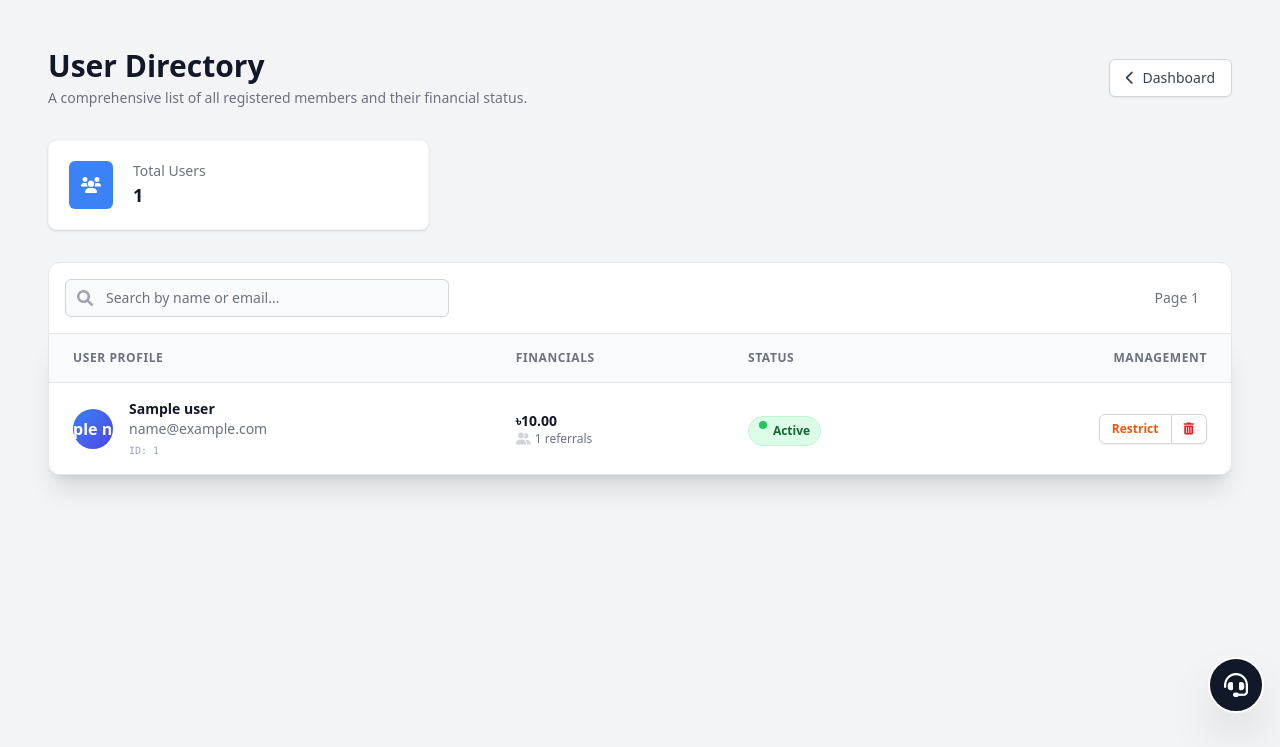
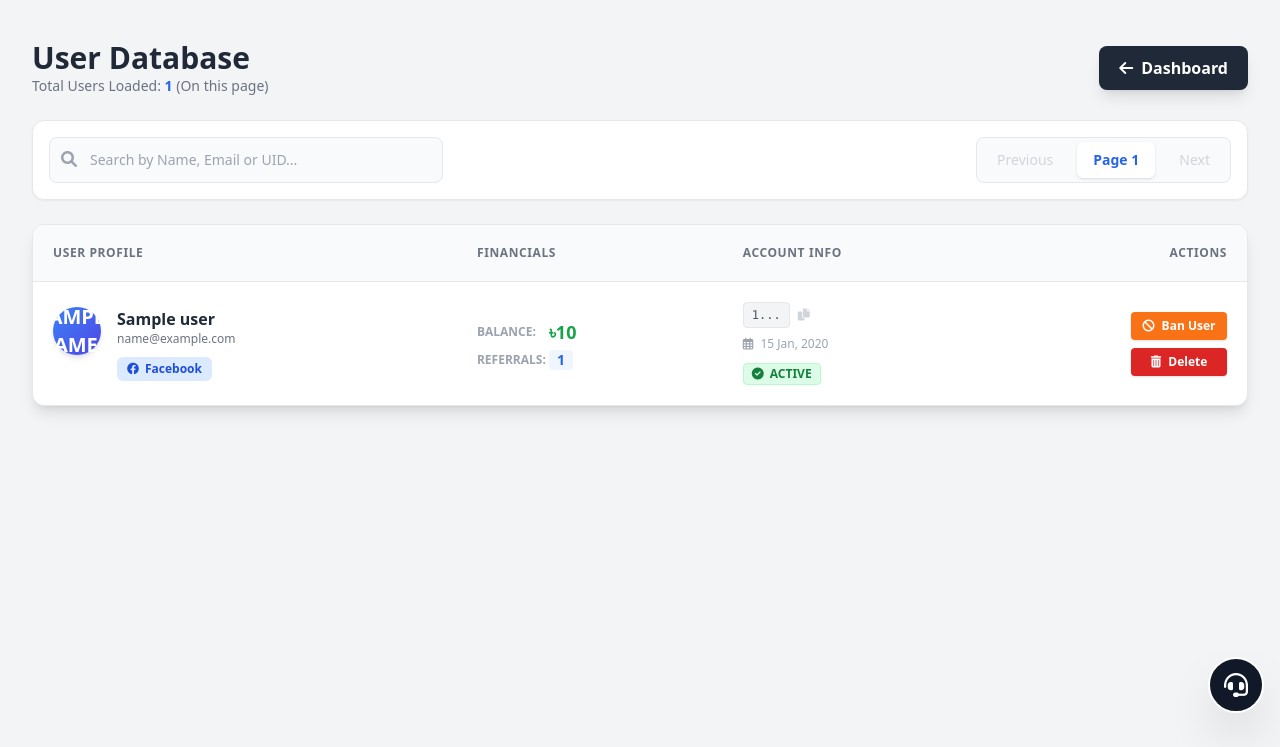
Before and after one commit to uto24/Riseii2, a Flask app: template templates/manage_users.html in a window 1280 px wide. Shown: the top 747 px of the page. Run offline with Flask 3, Linux system fonts and the light colour scheme; the template is opened without the code that fills it: most values are stand-ins (such as "Sample title", 1, 10 or a date in 2020); some libraries are stand-ins or nearby versions.

Commit message:
Update manage_users.html

```diff
--- a/templates/manage_users.html
+++ b/templates/manage_users.html
@@ -1,131 +1,161 @@
 {% extends "base.html" %}
 
 {% block content %}
-<div class="max-w-7xl mx-auto px-4 sm:px-6 lg:px-8 py-8">
+<div class="max-w-7xl mx-auto mt-6 mb-24 px-4">
 
-    <div class="md:flex md:items-center md:justify-between mb-8">
-        <div class="flex-1 min-w-0">
-            <h2 class="text-2xl font-bold leading-7 text-gray-900 sm:text-3xl sm:truncate">User Directory</h2>
-            <p class="mt-1 text-sm text-gray-500">A comprehensive list of all registered members and their financial status.</p>
+    <!-- Header Section -->
+    <div class="flex flex-col md:flex-row justify-between items-center mb-6 gap-4">
+        <div>
+            <h1 class="text-3xl font-bold text-gray-800">User Database</h1>
+            <p class="text-gray-500 text-sm">Total Users Loaded: <span class="font-bold text-blue-600">{{ users|length }}</span> (On this page)</p>
         </div>
-        <div class="mt-4 flex md:mt-0 md:ml-4">
-            <a href="/{{ admin_route }}" class="inline-flex items-center px-4 py-2 border border-gray-300 rounded-md shadow-sm text-sm font-medium text-gray-700 bg-white hover:bg-gray-50 focus:outline-none transition">
-                <i class="fas fa-chevron-left mr-2"></i> Dashboard
+        <div class="flex gap-3">
+            <a href="/{{ admin_route }}" class="bg-gray-800 text-white px-5 py-2.5 rounded-lg font-bold hover:bg-black transition shadow-lg flex items-center">
+                <i class="fas fa-arrow-left mr-2"></i> Dashboard
             </a>
         </div>
     </div>
 
-    <div class="grid grid-cols-1 gap-5 sm:grid-cols-3 mb-8">
-        <div class="bg-white overflow-hidden shadow rounded-lg border border-gray-100">
-            <div class="p-5">
-                <div class="flex items-center">
-                    <div class="flex-shrink-0 bg-blue-500 rounded-md p-3">
-                        <i class="fas fa-users text-white"></i>
-                    </div>
-                    <div class="ml-5 w-0 flex-1">
-                        <dl>
-                            <dt class="text-sm font-medium text-gray-500 truncate">Total Users</dt>
-                            <dd class="text-lg font-bold text-gray-900">{{ users|length }}</dd>
-                        </dl>
-                    </div>
-                </div>
-            </div>
+    <!-- Search & Pagination Bar -->
+    <div class="bg-white p-4 rounded-xl shadow-sm border border-gray-200 mb-6 flex flex-col md:flex-row justify-between items-center gap-4">
+
+        <!-- Search Input -->
+        <div class="relative w-full md:w-1/3">
+            <i class="fas fa-search absolute left-3 top-3.5 text-gray-400"></i>
+            <input type="text" id="searchInput" onkeyup="filterTable()" placeholder="Search by Name, Email or UID..."
+                   class="w-full pl-10 pr-4 py-3 border border-gray-200 rounded-lg focus:ring-2 focus:ring-blue-500 outline-none text-sm transition bg-gray-50 focus:bg-white">
+        </div>
+
+        <!-- Pagination Buttons -->
+        <div class="flex items-center gap-2 bg-gray-50 p-1 rounded-lg border border-gray-200">
+            {% if has_prev %}
+            <a href="?page={{ page - 1 }}" class="px-4 py-2 text-sm font-bold text-gray-600 hover:bg-white hover:shadow rounded-md transition">Previous</a>
+            {% else %}
+            <span class="px-4 py-2 text-sm text-gray-300 cursor-not-allowed">Previous</span>
+            {% endif %}
+
+            <span class="px-4 py-2 text-sm font-bold bg-white shadow rounded-md text-blue-600">Page {{ page }}</span>
+
+            {% if has_next %}
+            <a href="?page={{ page + 1 }}" class="px-4 py-2 text-sm font-bold text-gray-600 hover:bg-white hover:shadow rounded-md transition">Next</a>
+            {% else %}
+            <span class="px-4 py-2 text-sm text-gray-300 cursor-not-allowed">Next</span>
+            {% endif %}
         </div>
     </div>
 
-    <div class="bg-white p-4 rounded-t-xl border border-gray-200 flex flex-col md:flex-row justify-between items-center gap-4">
-        <div class="relative w-full md:w-96">
-            <span class="absolute inset-y-0 left-0 pl-3 flex items-center text-gray-400">
-                <i class="fas fa-search"></i>
-            </span>
-            <input type="text" placeholder="Search by name or email..." class="block w-full pl-10 pr-3 py-2 border border-gray-300 rounded-md leading-5 bg-gray-50 placeholder-gray-500 focus:outline-none focus:ring-1 focus:ring-blue-500 focus:border-blue-500 sm:text-sm">
-        </div>
-
-        <div class="flex items-center gap-2">
-            <span class="text-sm text-gray-500 mr-2">Page {{ page }}</span>
-            <nav class="relative z-0 inline-flex rounded-md shadow-sm -space-x-px">
-                {% if has_prev %}
-                <a href="?page={{ page - 1 }}" class="relative inline-flex items-center px-3 py-2 rounded-l-md border border-gray-300 bg-white text-sm font-medium text-gray-500 hover:bg-gray-50">
-                    <i class="fas fa-chevron-left"></i>
-                </a>
-                {% endif %}
-
-                {% if has_next %}
-                <a href="?page={{ page + 1 }}" class="relative inline-flex items-center px-3 py-2 rounded-r-md border border-gray-300 bg-white text-sm font-medium text-gray-500 hover:bg-gray-50">
-                    <i class="fas fa-chevron-right"></i>
-                </a>
-                {% endif %}
-            </nav>
-        </div>
-    </div>
-
-    <div class="bg-white shadow-xl rounded-b-xl overflow-hidden border-x border-b border-gray-200">
+    <!-- Users Table -->
+    <div class="bg-white rounded-xl shadow-lg overflow-hidden border border-gray-200">
         <div class="overflow-x-auto">
-            <table class="min-w-full divide-y divide-gray-200">
-                <thead class="bg-gray-50">
+            <table class="w-full text-left border-collapse" id="userTable">
+                <thead class="bg-gray-50 text-gray-500 text-xs uppercase font-bold tracking-wider border-b border-gray-200">
                     <tr>
-                        <th scope="col" class="px-6 py-4 text-left text-xs font-semibold text-gray-500 uppercase tracking-wider">User Profile</th>
-                        <th scope="col" class="px-6 py-4 text-left text-xs font-semibold text-gray-500 uppercase tracking-wider">Financials</th>
-                        <th scope="col" class="px-6 py-4 text-left text-xs font-semibold text-gray-500 uppercase tracking-wider">Status</th>
-                        <th scope="col" class="px-6 py-4 text-right text-xs font-semibold text-gray-500 uppercase tracking-wider">Management</th>
+                        <th class="p-5">User Profile</th>
+                        <th class="p-5">Financials</th>
+                        <th class="p-5">Account Info</th>
+                        <th class="p-5 text-right">Actions</th>
                     </tr>
                 </thead>
-                <tbody class="bg-white divide-y divide-gray-100">
+                <tbody class="divide-y divide-gray-100">
                     {% for u in users %}
-                    <tr class="hover:bg-gray-50 transition-colors {{ 'bg-red-50/30' if u.is_banned else '' }}">
-                        <td class="px-6 py-4 whitespace-nowrap">
-                            <div class="flex items-center">
-                                <div class="h-10 w-10 flex-shrink-0">
-                                    <div class="h-10 w-10 rounded-full bg-gradient-to-br from-blue-500 to-indigo-600 flex items-center justify-center text-white font-semibold shadow-inner">
-                                        {{ u.name[0] if u.name else 'U' }}
-                                    </div>
+                    <tr class="hover:bg-blue-50/50 transition duration-150 group {{ 'bg-red-50' if u.is_banned else '' }}">
+
+                        <!-- Column 1: Profile -->
+                        <td class="p-5">
+                            <div class="flex items-start gap-4">
+                                <div class="w-12 h-12 rounded-full bg-gradient-to-br from-blue-500 to-indigo-600 flex items-center justify-center text-white font-bold text-xl shadow-md shrink-0">
+                                    {{ u.name[0] | upper if u.name else 'U' }}
                                 </div>
-                                <div class="ml-4">
-                                    <div class="text-sm font-bold text-gray-900">{{ u.name }}</div>
-                                    <div class="text-sm text-gray-500">{{ u.email }}</div>
-                                    <div class="text-[10px] font-mono text-gray-400 mt-1 uppercase">ID: {{ u.id }}</div>
+                                <div>
+                                    <h4 class="font-bold text-gray-800 text-base">{{ u.name }}</h4>
+                                    <p class="text-xs text-gray-500 mb-2">{{ u.email }}</p>
+
+                                    <!-- Facebook Link -->
+                                    {% if u.fb_link %}
+                                        <a href="{{ u.fb_link }}" target="_blank" class="inline-flex items-center gap-1.5 px-2.5 py-1 rounded-md bg-blue-100 text-blue-700 text-xs font-bold hover:bg-blue-200 transition">
+                                            <i class="fab fa-facebook"></i> Facebook
+                                        </a>
+                                    {% else %}
+                                        <span class="inline-flex items-center gap-1.5 px-2.5 py-1 rounded-md bg-gray-100 text-gray-400 text-xs font-bold cursor-not-allowed">
+                                            <i class="fas fa-unlink"></i> No FB
+                                        </span>
+                                    {% endif %}
                                 </div>
                             </div>
                         </td>
-                        <td class="px-6 py-4 whitespace-nowrap">
-                            <div class="text-sm font-bold text-gray-900">৳{{ "{:,.2f}".format(u.balance|float) }}</div>
-                            <div class="text-xs text-gray-500 flex items-center gap-1">
-                                <i class="fas fa-user-friends text-gray-300"></i> {{ u.referral_count }} referrals
+
+                        <!-- Column 2: Financials -->
+                        <td class="p-5">
+                            <div class="space-y-1">
+                                <div class="flex items-center gap-2">
+                                    <span class="text-xs text-gray-400 w-16 uppercase font-bold">Balance:</span>
+                                    <span class="text-lg font-bold text-green-600">৳{{ u.balance }}</span>
+                                </div>
+                                <div class="flex items-center gap-2">
+                                    <span class="text-xs text-gray-400 w-16 uppercase font-bold">Referrals:</span>
+                                    <span class="text-sm font-bold text-blue-600 bg-blue-50 px-2 rounded">{{ u.referral_count }}</span>
+                                </div>
                             </div>
                         </td>
-                        <td class="px-6 py-4 whitespace-nowrap">
-                            {% if u.is_banned %}
-                                <span class="px-2.5 py-1 inline-flex text-xs leading-5 font-semibold rounded-full bg-red-100 text-red-800 border border-red-200">
-                                    <span class="mr-1.5 flex h-2 w-2 rounded-full bg-red-500"></span> Restricted
-                                </span>
-                            {% else %}
-                                <span class="px-2.5 py-1 inline-flex text-xs leading-5 font-semibold rounded-full bg-green-100 text-green-800 border border-green-200">
-                                    <span class="mr-1.5 flex h-2 w-2 rounded-full bg-green-500"></span> Active
-                                </span>
-                            {% endif %}
+
+                        <!-- Column 3: Info & Status -->
+                        <td class="p-5">
+                            <div class="space-y-2">
+                                <!-- UID Copy -->
+                                <div class="flex items-center gap-2 group/uid cursor-pointer" onclick="copyToClipboard('{{ u.id }}')">
+                                    <span class="text-xs font-mono bg-gray-100 px-2 py-1 rounded text-gray-600 border border-gray-200 truncate max-w-[100px]" title="{{ u.id }}">
+                                        {{ u.id[:8] }}...
+                                    </span>
+                                    <i class="fas fa-copy text-gray-300 group-hover/uid:text-blue-500 text-xs transition"></i>
+                                </div>
+
+                                <!-- Joined Date -->
+                                <p class="text-xs text-gray-400">
+                                    <i class="far fa-calendar-alt mr-1"></i>
+                                    {{ u.created_at.strftime('%d %b, %Y') if u.created_at else 'N/A' }}
+                                </p>
+
+                                <!-- Status Badge -->
+                                <div>
+                                    {% if u.is_banned %}
+                                        <span class="inline-flex items-center px-2 py-0.5 rounded text-xs font-bold bg-red-100 text-red-700 border border-red-200">
+                                            <i class="fas fa-ban mr-1.5"></i> BANNED
+                                        </span>
+                                    {% else %}
+                                        <span class="inline-flex items-center px-2 py-0.5 rounded text-xs font-bold bg-green-100 text-green-700 border border-green-200">
+                                            <i class="fas fa-check-circle mr-1.5"></i> ACTIVE
+                                        </span>
+                                    {% endif %}
+                                </div>
+                            </div>
                         </td>
-                        <td class="px-6 py-4 whitespace-nowrap text-right text-sm font-medium">
-                            <div class="inline-flex shadow-sm rounded-md" role="group">
+
+                        <!-- Column 4: Actions -->
+                        <td class="p-5 text-right">
+                            <div class="flex flex-col gap-2 items-end">
                                 {% if u.is_banned %}
-                                    <a href="/{{ admin_route }}/unban_user/{{ u.id }}" class="inline-flex items-center px-3 py-1.5 bg-white border border-gray-300 rounded-l-md text-xs font-semibold text-green-600 hover:bg-green-50 transition">
-                                        Unban
+                                    <a href="/{{ admin_route }}/unban_user/{{ u.id }}" class="w-24 bg-green-500 hover:bg-green-600 text-white py-1.5 rounded text-xs font-bold transition shadow text-center">
+                                        <i class="fas fa-unlock mr-1"></i> Unban
                                     </a>
                                 {% else %}
-                                    <a href="/{{ admin_route }}/ban_user/{{ u.id }}" onclick="return confirm('Confirm restriction?')" class="inline-flex items-center px-3 py-1.5 bg-white border border-gray-300 rounded-l-md text-xs font-semibold text-orange-600 hover:bg-orange-50 transition">
-                                        Restrict
+                                    <a href="/{{ admin_route }}/ban_user/{{ u.id }}" onclick="return confirm('Are you sure you want to BAN this user?')" class="w-24 bg-orange-500 hover:bg-orange-600 text-white py-1.5 rounded text-xs font-bold transition shadow text-center">
+                                        <i class="fas fa-ban mr-1"></i> Ban User
                                     </a>
                                 {% endif %}
-                                <a href="/{{ admin_route }}/delete_user/{{ u.id }}" onclick="return confirm('DANGER: This cannot be undone!')" class="inline-flex items-center px-3 py-1.5 bg-white border-y border-r border-gray-300 rounded-r-md text-xs font-semibold text-red-600 hover:bg-red-50 transition">
-                                    <i class="fas fa-trash-alt"></i>
+
+                                <a href="/{{ admin_route }}/delete_user/{{ u.id }}" onclick="return confirm('WARNING: This will permanently DELETE the user. Cannot be undone!')" class="w-24 bg-red-600 hover:bg-red-700 text-white py-1.5 rounded text-xs font-bold transition shadow text-center">
+                                    <i class="fas fa-trash-alt mr-1"></i> Delete
                                 </a>
                             </div>
                         </td>
                     </tr>
                     {% else %}
                     <tr>
-                        <td colspan="4" class="px-6 py-12 text-center">
-                            <i class="fas fa-user-slash text-4xl text-gray-200 mb-3 block"></i>
-                            <span class="text-gray-400 font-medium">No users found in the database.</span>
+                        <td colspan="4" class="p-10 text-center">
+                            <div class="flex flex-col items-center justify-center text-gray-400">
+                                <i class="fas fa-users-slash text-5xl mb-4 text-gray-200"></i>
+                                <p class="text-lg font-medium">No users found on this page.</p>
+                            </div>
                         </td>
                     </tr>
                     {% endfor %}
@@ -134,4 +164,41 @@
         </div>
     </div>
 </div>
+
+<!-- JavaScript for Search and Copy -->
+<script>
+    // Search Function (Filters the current page table)
+    function filterTable() {
+        var input, filter, table, tr, td, i, txtValue, allText;
+        input = document.getElementById("searchInput");
+        filter = input.value.toUpperCase();
+        table = document.getElementById("userTable");
+        tr = table.getElementsByTagName("tr");
+
+        for (i = 1; i < tr.length; i++) { // Start loop from 1 to skip header
+            // Combine text from Name, Email, and UID columns
+            allText = "";
+            let nameCol = tr[i].getElementsByTagName("td")[0];
+            let uidCol = tr[i].getElementsByTagName("td")[2];
+
+            if (nameCol && uidCol) {
+                allText = nameCol.textContent + uidCol.textContent;
+                if (allText.toUpperCase().indexOf(filter) > -1) {
+                    tr[i].style.display = "";
+                } else {
+                    tr[i].style.display = "none";
+                }
+            }
+        }
+    }
+
+    // Copy UID Function
+    function copyToClipboard(text) {
+        navigator.clipboard.writeText(text).then(function() {
+            alert('User ID copied: ' + text);
+        }, function(err) {
+            console.error('Could not copy text: ', err);
+        });
+    }
+</script>
 {% endblock %}
```
